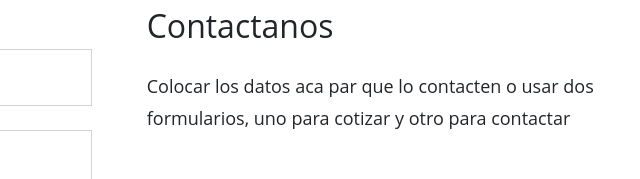
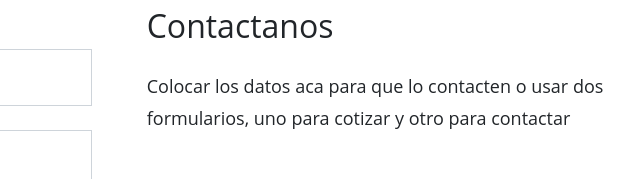
Before and after one commit to blom31/fletes, a plain HTML site: page index.html in a window 1280 px wide. Shown: the part 3377-3556 px from the top of the page, 640-1280 px from the left. Drawn offline with Linux system fonts and the light colour scheme.

```diff
--- a/index.html
+++ b/index.html
@@ -255,7 +255,7 @@ sugiere abrise en chrome u otro navegador mas moderno-->
                 <div class="col-lg-5 col-md-5 col-xs-12 tm-contact-right">
                     <div class="tm-address-box">
                         <h2 class="mb-4">Contactanos</h2>
-                        <p class="mb-5">Colocar los datos aca par que lo contacten o usar dos formularios,
+                        <p class="mb-5">Colocar los datos aca para que lo contacten o usar dos formularios,
                             uno para cotizar y otro para contactar</p>
                         <address>
                             Santa Fe-Rosario,
```
